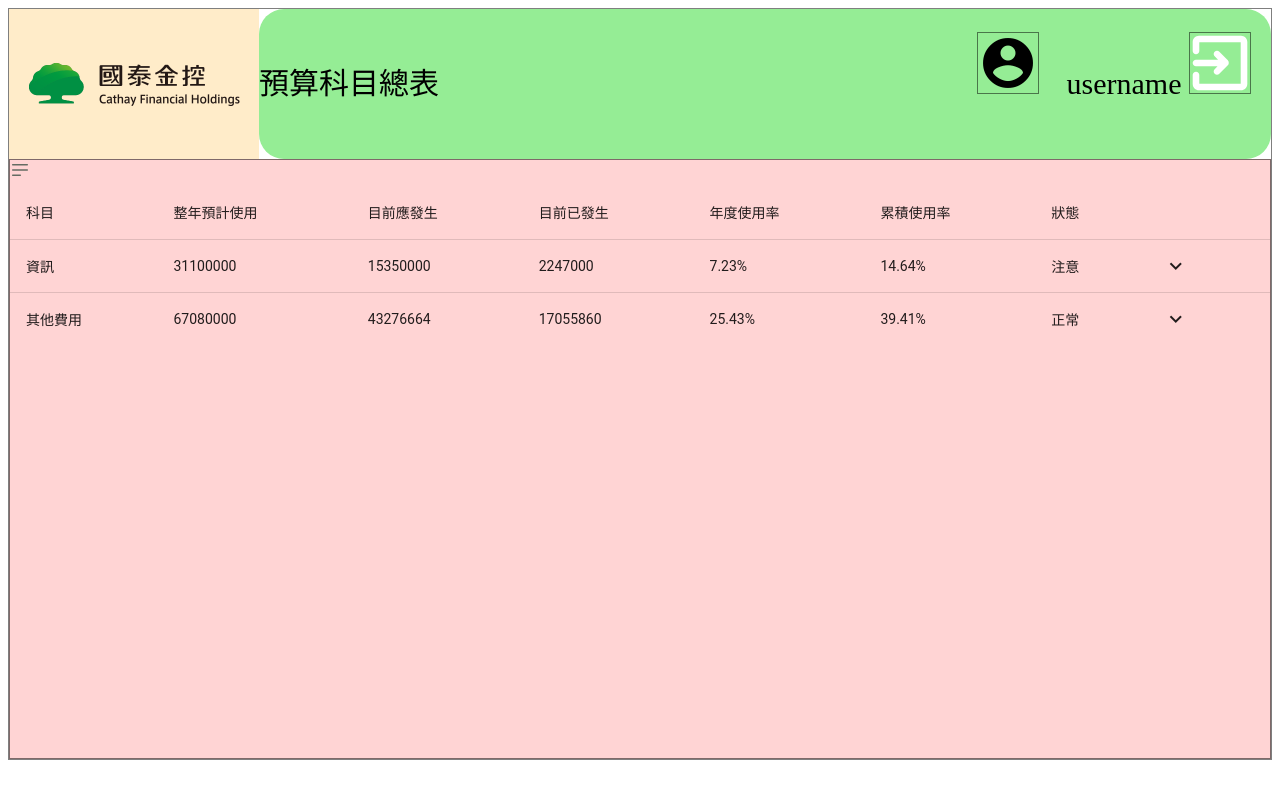
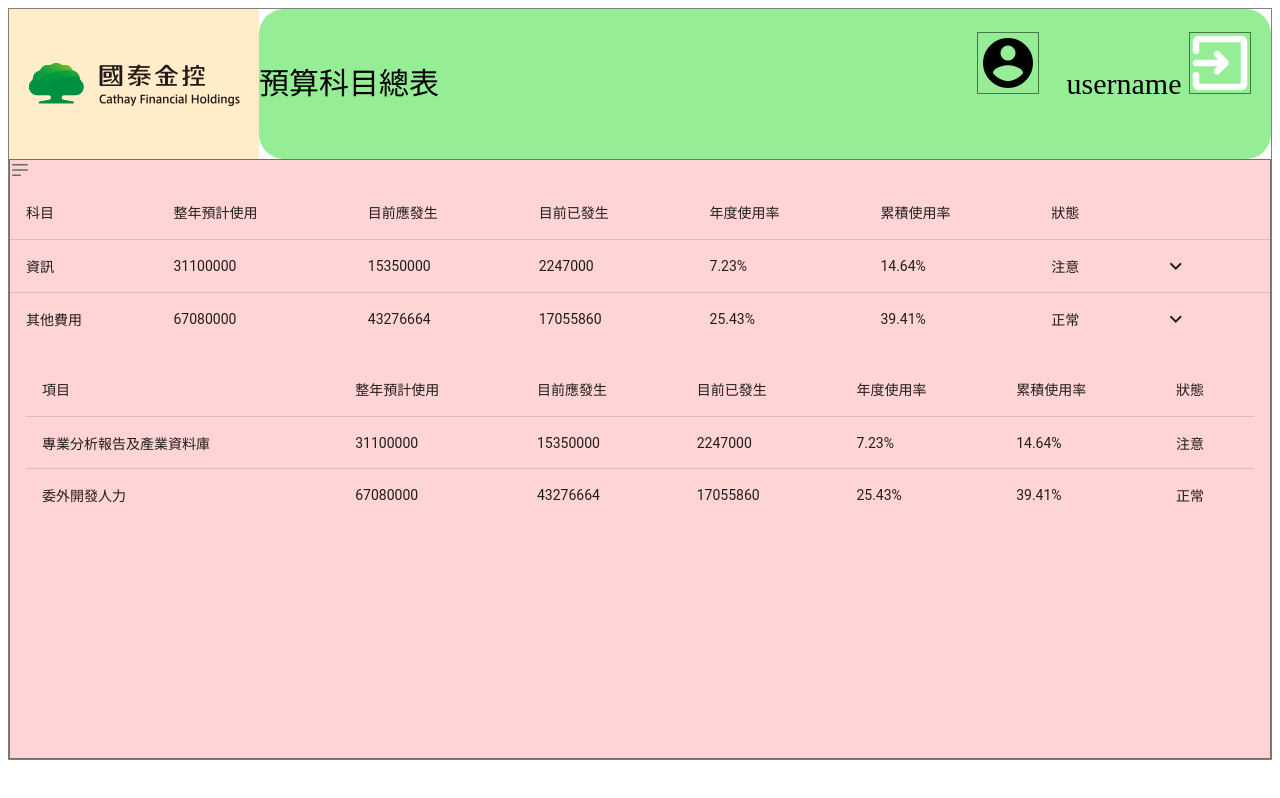
Before and after one commit to jinxing-1124/FN_page, an Angular app: page / in a window 1280 px wide. Built offline with nearby package versions, Linux system fonts and the light colour scheme.

Commit message:
add table

```diff
--- a/src/app/app.component.html
+++ b/src/app/app.component.html
@@ -117,6 +117,29 @@
           class="example-detail-row"
         ></tr>
       </table>
+      <div class="example-element-description">
+        <table
+          mat-table
+          [dataSource]="dataSource1"
+          class="mat-elevation-z8"
+          multiTemplateDataRows
+        >
+          <!--- Note that these columns can be defined in any order.
+                The actual rendered columns are set as a property on the row definition" -->
+
+          <ng-container
+            matColumnDef="{{ column }}"
+            *ngFor="let column of columnsDetail"
+          >
+            <th mat-header-cell *matHeaderCellDef>{{ column }}</th>
+            <td mat-cell *matCellDef="let element">
+              {{ element[column] }}
+            </td>
+          </ng-container>
+          <tr mat-header-row *matHeaderRowDef="columnsDetail"></tr>
+          <tr mat-row *matRowDef="let row; columns: columnsDetail"></tr>
+        </table>
+      </div>
     </mat-drawer-container>
   </div>
 </div>
```
